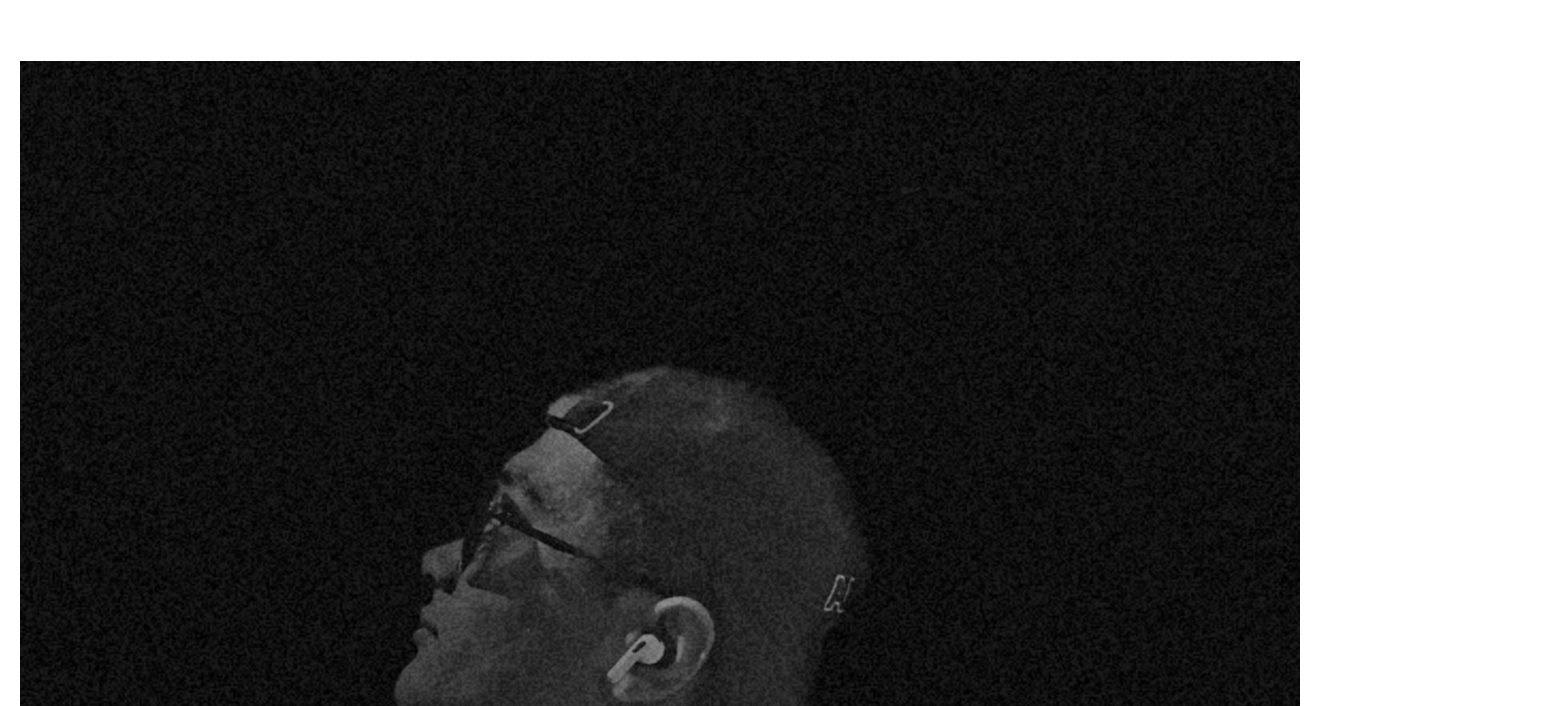
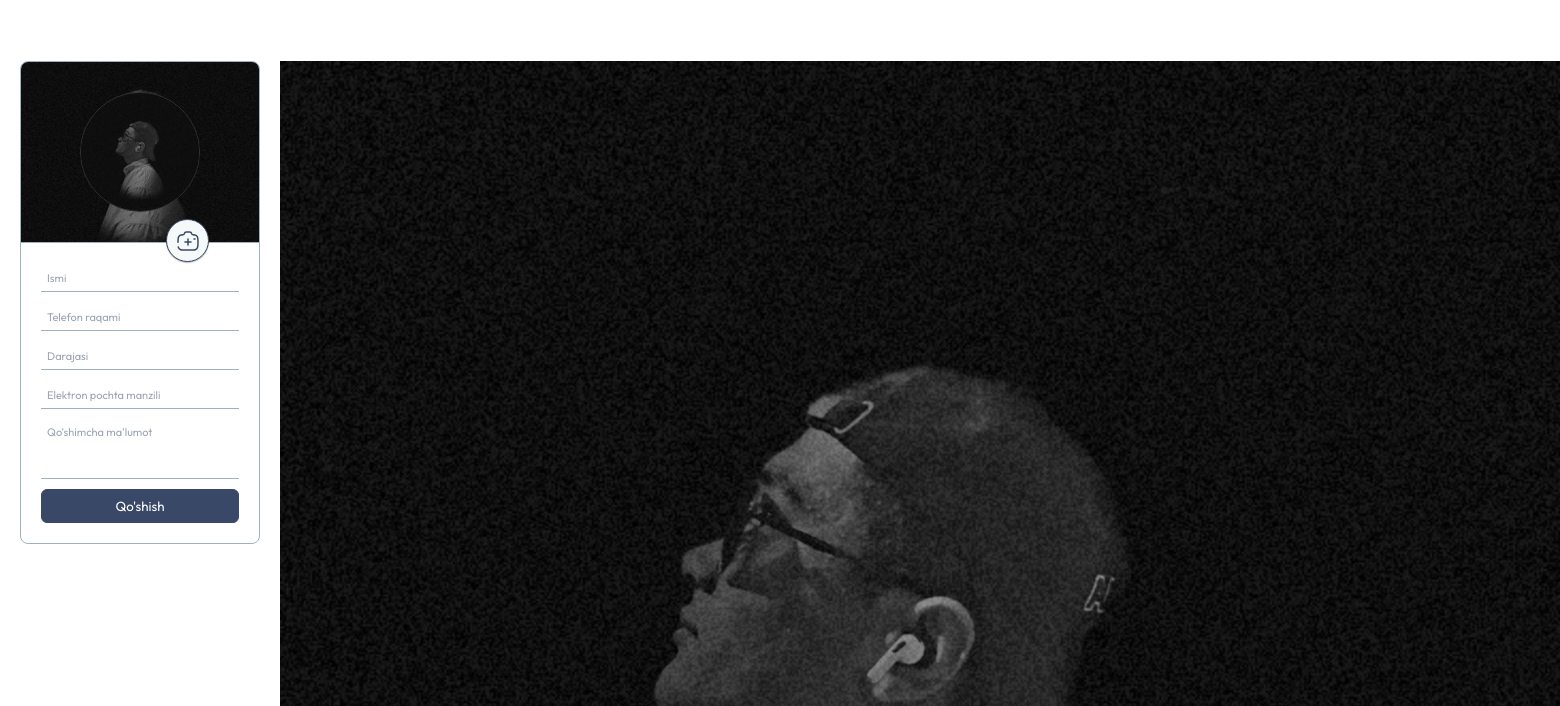
Before and after one commit to mryaxyobek/contacts, a plain HTML site: page index.html in a window 1280 px wide. Shown: the part 52-758 px from the top of the page, 1560 px wide, since content can reach past the window. Drawn offline with Linux system fonts and the light colour scheme.

Commit message:
added form all styles

```diff
--- a/css/style.css
+++ b/css/style.css
@@ -219,3 +219,114 @@ a {
     left: 0;
     bottom: 0;
 }
+
+/* main  */
+
+.main-parent {
+    display: flex;
+    align-items: start;
+}
+
+.contact-form {
+    display: flex;
+    position: sticky;
+    top: 20px;
+    flex-direction: column;
+    max-width: 380px;
+    width: 100%;
+    border-radius: 8px;
+    margin-right: 20px;
+    border: 1.5px solid var(--light-blue);
+}
+
+.profile-parent {
+    display: flex;
+    flex-direction: column;
+    align-items: center;
+    justify-content: center;
+    position: relative;
+    background: url(../images/profile-img.jpg) #9DB2BF no-repeat;
+    background-position: center center;
+    background-size: cover;
+    border-radius: 7px 7px 0 0;
+    padding: 20px;
+    height: 180px;
+}
+
+.contact-profile {
+    width: 120px;
+    height: 120px;
+    border-radius: 100%;
+    border: 0.5px #333 solid;
+    overflow: hidden;
+}
+
+.profile-img {
+    width: 100%;
+    height: 100%;
+    transition: all 0.4s ease;
+}
+
+.contact-profile:hover .profile-img {
+    transform: scale(1.1);
+}
+
+.file-input-wrapper {
+    display: flex;
+    align-items: center;
+    justify-content: center;
+    position: absolute;
+    width: 43px;
+    height: 43px;
+    bottom: -20px;
+    right: 50px;
+    border-radius: 100%;
+    background: var(--list-child-color);
+    box-shadow: 0 1px 1px 0px #33333357;
+    border: 1.5px solid var(--dark-blue);
+}
+.camera-icon{
+    color: var(--dark-blue);
+}
+.file-input {
+    display: none;
+}
+
+.contact-form-inputs-wrapper {
+    display: grid;
+    gap: 10px;
+    padding: 20px;
+    border-top: 1.5px solid var(--light-blue);
+}
+
+.phone-number-input::-webkit-inner-spin-button {
+    -webkit-appearance: none;
+}
+
+.additional-information {
+    resize: none;
+    height: 60px;
+}
+
+.additional-information::-webkit-scrollbar {
+    background: transparent;
+    width: 5px;
+}
+
+.additional-information::-webkit-scrollbar-thumb {
+    border-radius: 10px;
+    background: #394867;
+}
+
+.add-contact-btn {
+    border-radius: 6px;
+    padding: 8px;
+    background: #394867;
+    border: 1.5px solid #394867;
+    color: #fff;
+    transition: opacity 0.4s ease;
+}
+
+.add-contact-btn:active {
+    opacity: 0.7;
+}
```
